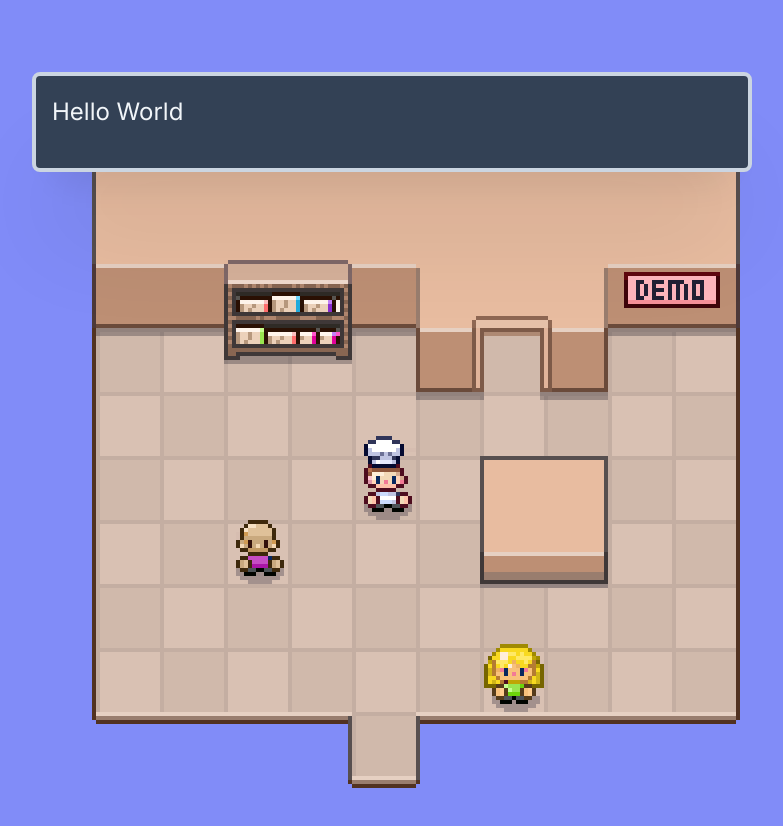
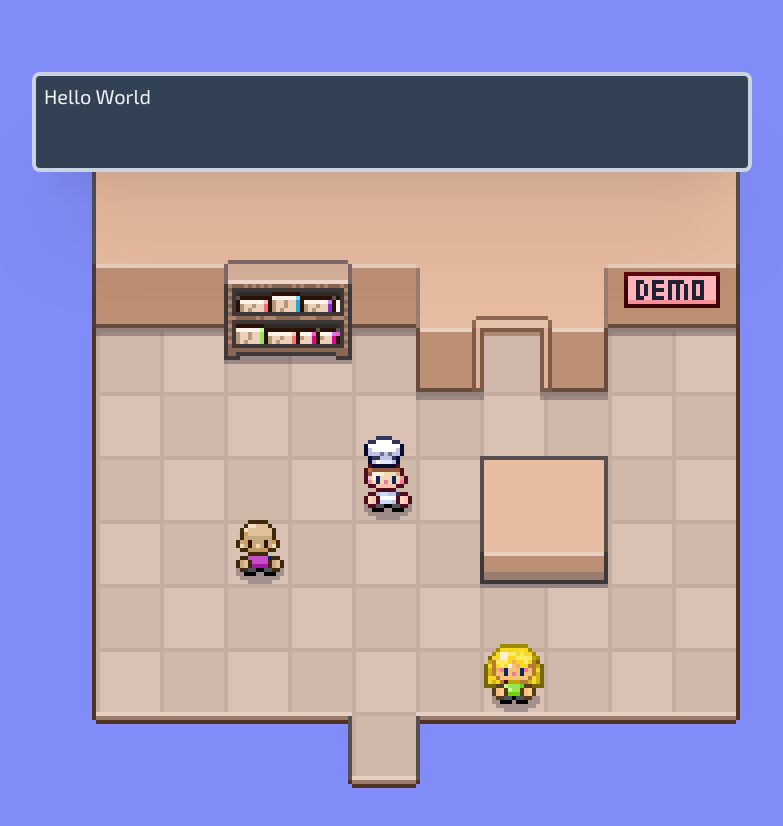
Before and after one commit to AlkarimJ1997/pizza-legends, a Next.js app: page / in a window 1280 px wide. Shown: the top 826 px of the page, without its empty margins (280-1063 px from the left). Built offline with nearby package versions, Linux system fonts and the light colour scheme.

Commit message:
Added possible fonts

```diff
--- a/app/layout.tsx
+++ b/app/layout.tsx
@@ -1,7 +1,16 @@
 import './globals.css';
-import { Inter } from 'next/font/google';
+import {
+	Abel,
+	Exo_2,
+	Monda,
+	Electrolize,
+	Changa,
+	Audiowide,
+} from 'next/font/google';
 
-const inter = Inter({ subsets: ['latin'] });
+const primary = Exo_2({
+	subsets: ['latin'],
+});
 
 export const metadata = {
 	title: 'Pizza Legends',
@@ -15,7 +24,7 @@ export default function RootLayout({
 }) {
 	return (
 		<html lang='en'>
-			<body className={`${inter.className} bg-indigo-400`}>{children}</body>
+			<body className={`${primary.className} bg-indigo-400`}>{children}</body>
 		</html>
 	);
 }
--- a/components/TextMessage.tsx
+++ b/components/TextMessage.tsx
@@ -4,7 +4,7 @@ interface TextMessageProps {
 
 const TextMessage = ({ text }: TextMessageProps) => {
 	return (
-		<div className='p-1 text-[6px] rounded-sm bg-slate-700 text-slate-100 w-gameWidth min-h-[25px] shadow-xl border border-slate-300'>
+		<div className='p-0.5 text-[5px] rounded-sm bg-slate-700 text-slate-100 w-gameWidth min-h-[25px] shadow-xl border border-slate-300'>
 			<p>{text}</p>
 		</div>
 	);
```
